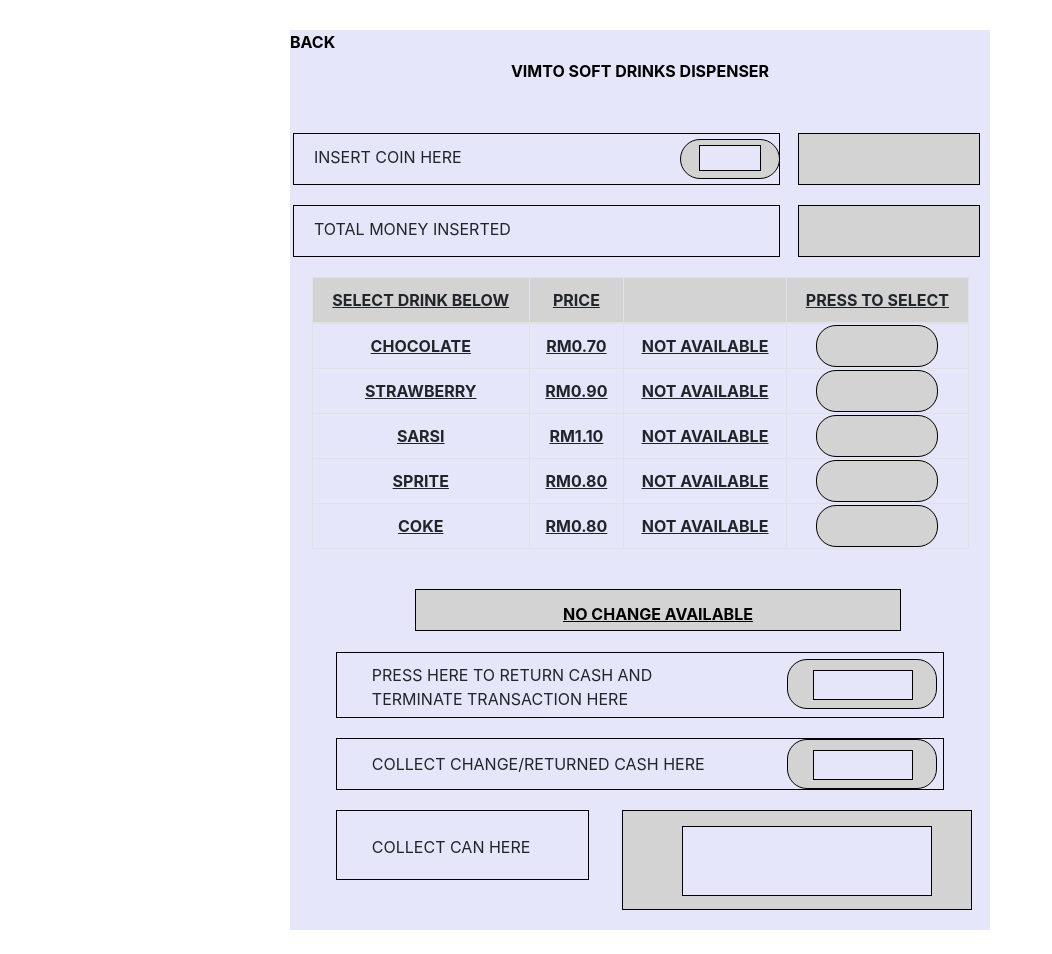
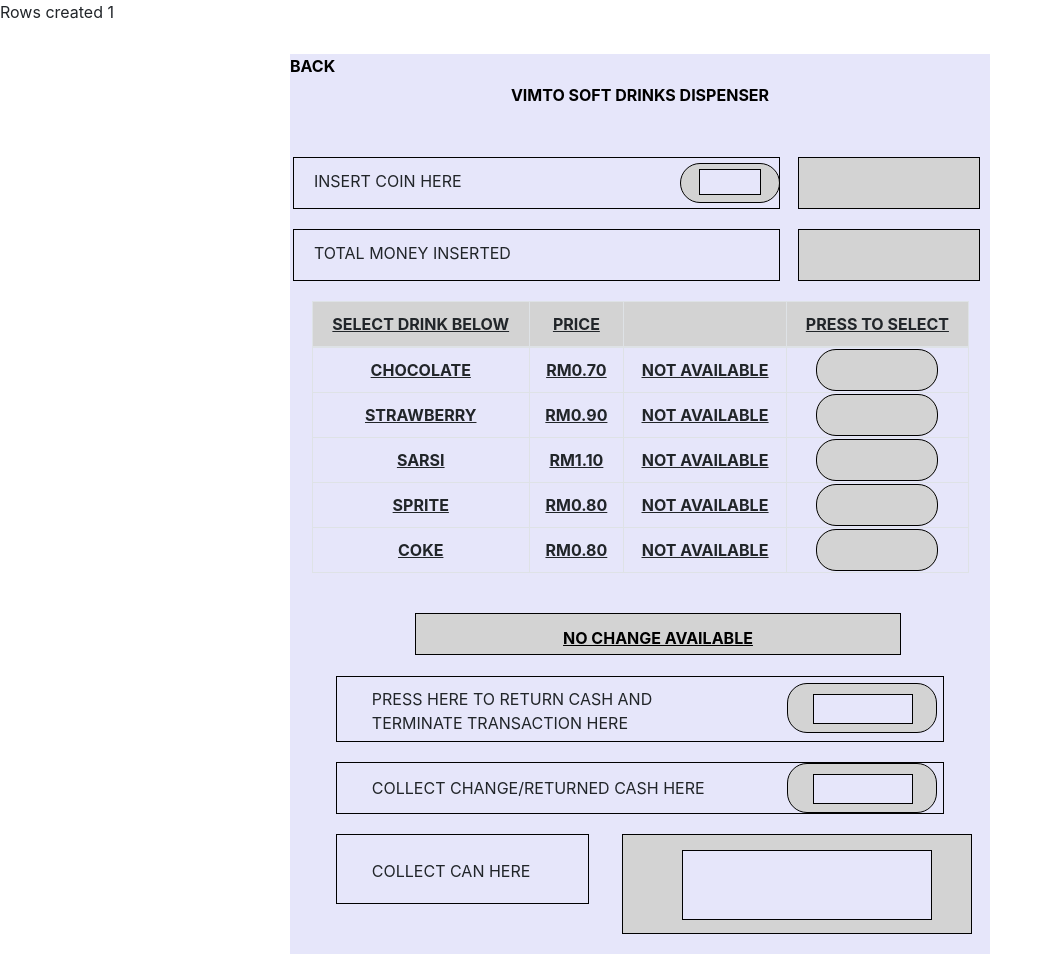
Before and after one commit to muaz234/vmcs-assignment, a PHP site: page /Transaction/index.php in a window 1280 px wide. Shown: the whole page, without its empty margins (0-1052 px from the left). Before the commit the page ends 930 px from the top, so only its background shows below. Run offline with PHP 8.4, Linux system fonts and the light colour scheme; a stand-in replaces the project's code that opens the database connection; lists and menus that the app fills with data are empty; some libraries are stand-ins or nearby versions.

Commit message:
add insert drink sql operation, added db connection to digital ocean mysql

```diff
--- a/Drinks/Drink.php
+++ b/Drinks/Drink.php
@@ -1,20 +1,28 @@
 <?php
+require '../db_connect.php';
+$now = new DateTime();
  class Drink{
     public $id;
     public $name;
     public $brand;
     public $price;
     public $quantity;
+    public $type;
+    public $on_sale;
+    public $updated;
     public $created;
 
-    public function __construct($id, $name, $brand, $price, $quantity, $created)
+    public function __construct($id, $name, $type, $brand, $price, $quantity, $on_sale, $created, $updated)
     {
         $this->id = $id;
         $this->name = $name;
         $this->brand = $brand;
         $this->price = $price;
+        $this->type = $type;
+        $this->on_sale = $on_sale;
         $this->quantity = $quantity;
         $this->created = $created;
+        $this->updated = $updated;
     }
 
     public function getId()
@@ -74,12 +82,31 @@
          $this->created = $created;
      }
 
+     public function getUpdated()
+     {
+         return $this->updated;
+     }
+
+     public function setUpdated($updated)
+     {
+         $this->updated = $updated;
+     }
+
  }
- $drink_1 = new Drink(1, "chocolate", "dutchlady", 0.70, 0, new DateTime());
- $drink_2 = new Drink(2, "strawberry", "dutchlady", 0.90, 0, new DateTime());
- $drink_3 = new Drink(3, "sarsi", "F&N", 1.10, 0, new DateTime());
- $drink_4 = new Drink(4, "sprite", "F&N", 0.80, 0, new DateTime());
- $drink_5 = new Drink(5, "coke", "F&N", 0.80, 0, new DateTime());
-
+ $drink_1 = new Drink(1, "chocolate", "can_drink", "dutchlady", 0.70, 0, 1,  $now->format('Y-m-d  H:i:s'), $now->format('Y-m-d  H:i:s'));
+ $drink_2 = new Drink(2, "strawberry", "can_drink", "dutchlady", 0.90, 0, 1, $now->format('Y-m-d  H:i:s'), $now->format('Y-m-d  H:i:s'));
+ $drink_3 = new Drink(3, "sarsi", "can_drink", "F&N", 1.10, 0, 1, $now->format('Y-m-d  H:i:s'), $now->format('Y-m-d  H:i:s'));
+ $drink_4 = new Drink(4, "sprite", "can_drink", "F&N", 0.80, 0, 1, $now->format('Y-m-d  H:i:s'), $now->format('Y-m-d  H:i:s'));
+ $drink_5 = new Drink(5, "coke", "can_drink", "F&N", 0.80, 0, 1, $now->format('Y-m-d  H:i:s'), $now->format('Y-m-d  H:i:s'));
+// $drink_1_serialize = json_encode($drink_1, true);
+// var_dump($drink_1_serialize);
+    $sql = "INSERT INTO drinks (id, name, type, price, brand, quantity, on_sale, created_on, updated_on) VALUES ('$drink_3->id', '$drink_3->name', '$drink_3->type', '$drink_3->price', '$drink_3->brand',  '$drink_3->quantity', '$drink_3->on_sale', '$drink_3->created', '$drink_3->updated')";
+    $exec = mysqli_query($db, $sql) or die(mysqli_error($db));
+    $stmt = mysqli_affected_rows($db);
+// mysqli_affected_rows($db);
+if($stmt>0)
+{
+    echo "Rows created " .$stmt;
+}
 
 ?>
```
